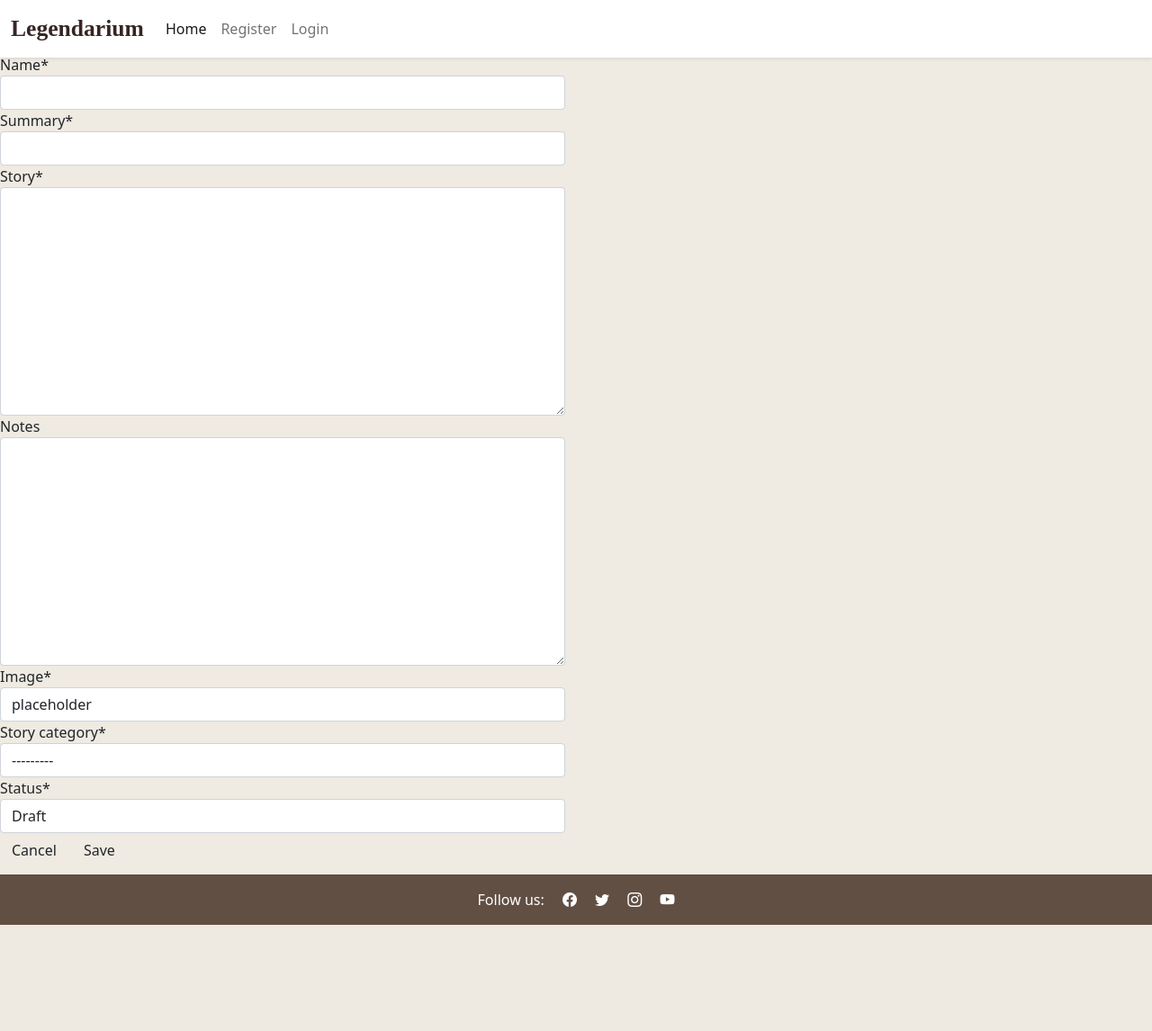
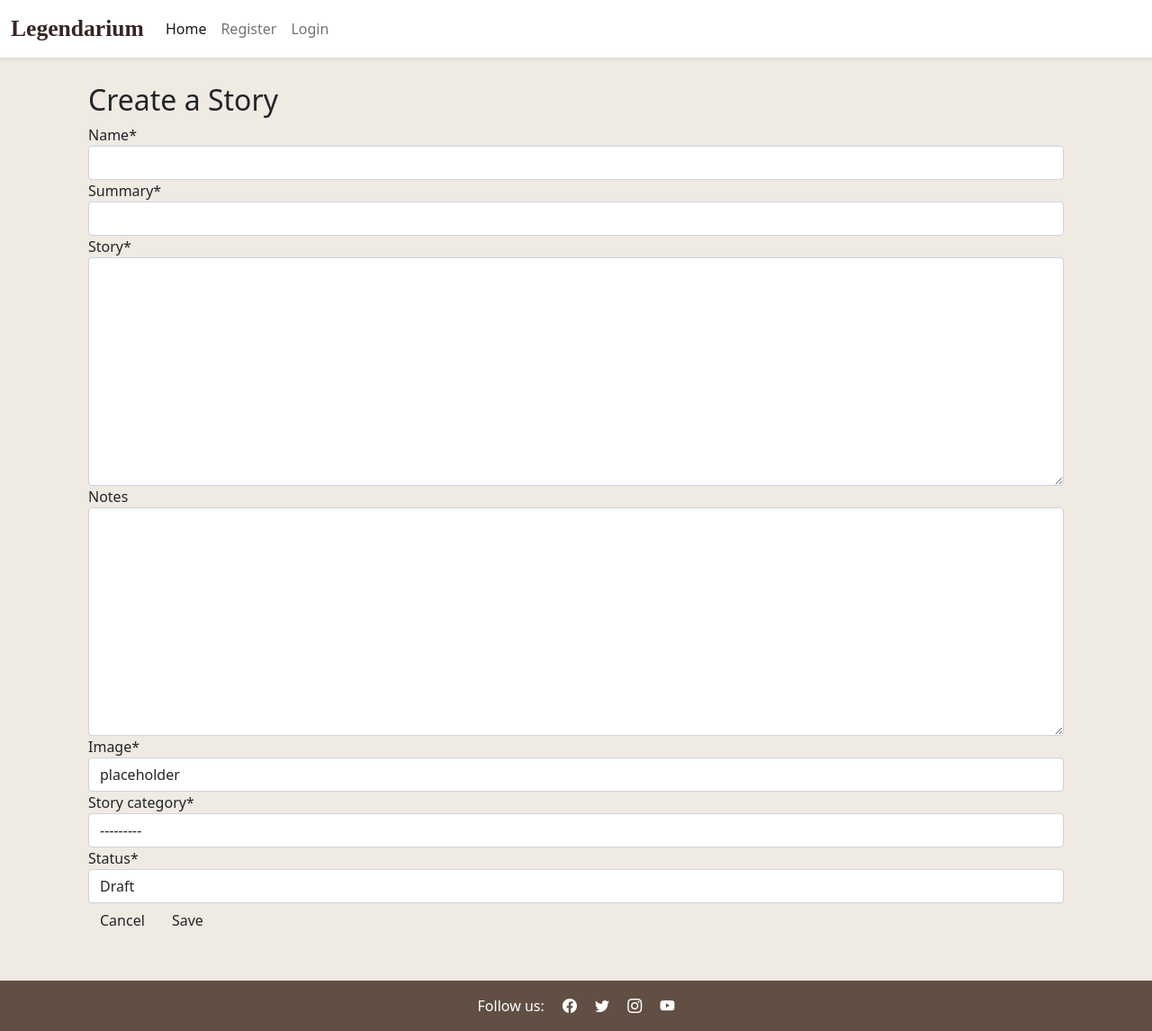
Before and after one commit to Code-Institute-Submissions/Estelindis-legendarium_JanResub, a Django app: page /stories/create/ in a window 1280 px wide. Shown: the whole page at 90% size. Before the commit the page ends 1028 px from the top, so only its background shows below. Run offline with Django 3.2, Linux system fonts and the light colour scheme; data that the repository does not hold is empty; some libraries are stand-ins or nearby versions; some web fonts are replaced.

Commit message:
Apply spaced styling to story_create template

```diff
--- a/chargen/templates/chargen/story_create.html
+++ b/chargen/templates/chargen/story_create.html
@@ -3,8 +3,11 @@
 {% load crispy_forms_tags %}
 
 {% block content %}
+<div class="container">
     <div class="row">
-    <div class="col-12 col-md-6">
+        <div class="col card mb-4  mt-3 left top">
+            <div class="card-body">
+                <h2>Create a Story</h2>
                 <form method="POST" action="{% url 'story_create' %}" class="form mb-2" enctype="multipart/form-data">
                     {% csrf_token %}
                     {{ form | crispy }}
@@ -15,4 +18,6 @@
                 </form>
             </div>
         </div>
+    </div>
+</div>
 {% endblock %}
```
Lines whose indentation alone changed are shown as unchanged.
